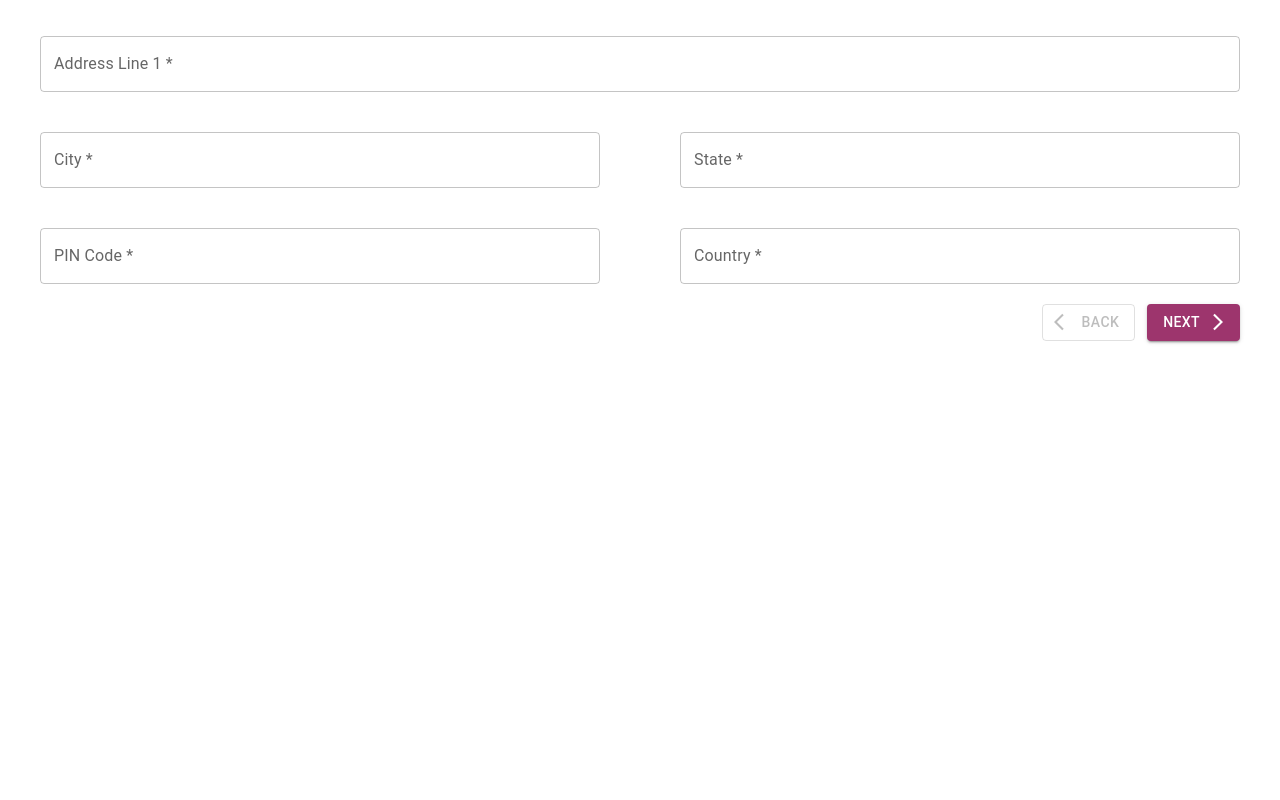
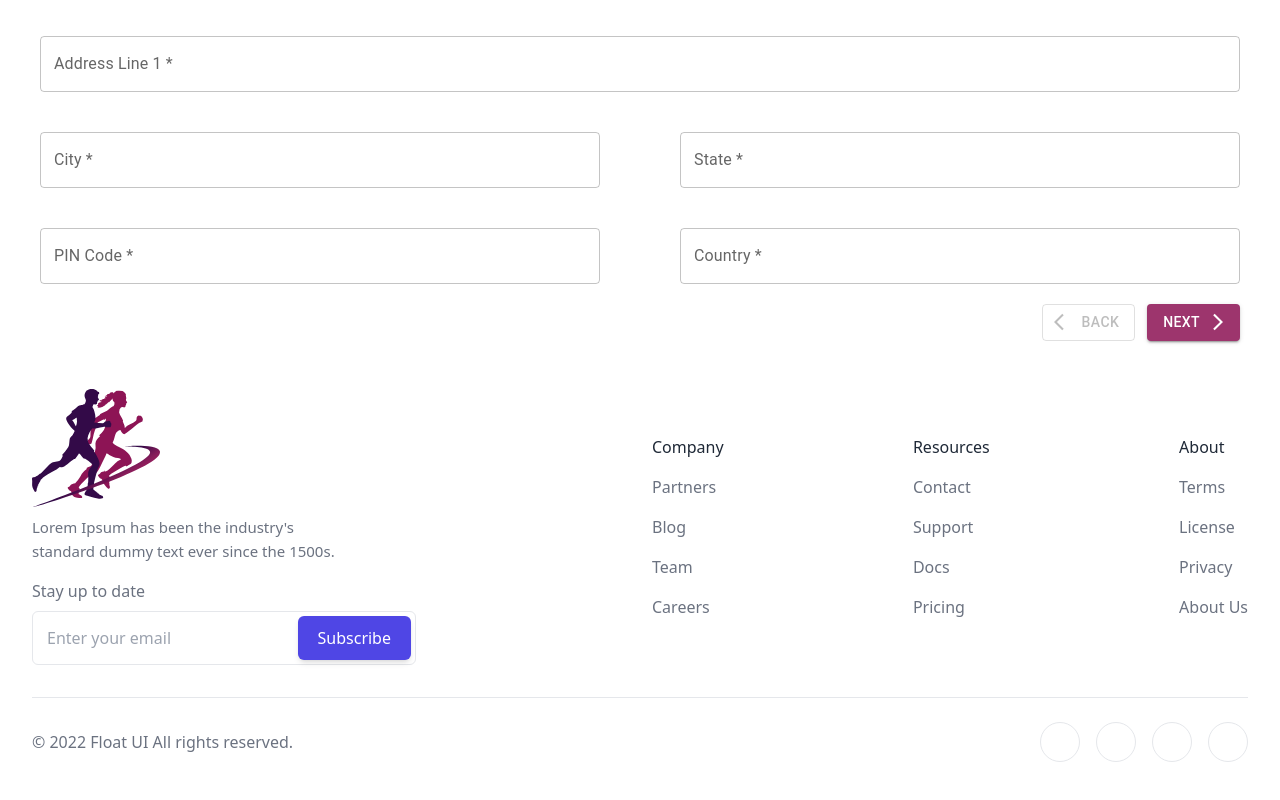
Before and after one commit to tomsabu444/Pala-Marathon-Website, a React (Vite) app in the folder client/: page /register in a window 1280 px wide. Shown: the part 1240-2040 px from the top of the page. Before the commit the page ends 1609 px from the top, so only its background shows below. Built offline with nearby package versions, Linux system fonts and the light colour scheme.

Commit message:
Add Footer component to the App for consistent page layout
Including Footer component in the main layout to enhance user experience.
Fixes: #123

```diff
--- a/client/src/App.jsx
+++ b/client/src/App.jsx
@@ -3,6 +3,7 @@ import { BrowserRouter, Route, Routes } from "react-router-dom";
 import HomePage from "./pages/HomePage";
 import Navbar from "./components/Navbar";
 import RegisterPage from "./pages/RegisterPage";
+import Footer from "./components/Footer";
 function App() {
   return (
     <BrowserRouter>
@@ -11,6 +12,7 @@ function App() {
         <Route path="/" element={<HomePage />} />
         <Route path="/register" element={<RegisterPage />} />
       </Routes>
+      <Footer/>
     </BrowserRouter>
   );
 }
--- /dev/null
+++ b/client/src/components/Footer.jsx
@@ -0,0 +1,126 @@
+import React from 'react';
+
+const Footer = () => {
+    const footerNavs = [
+        {
+            label: "Company",
+            items: [
+                { href: '#', name: 'Partners' },
+                { href: '#', name: 'Blog' },
+                { href: '#', name: 'Team' },
+                { href: '#', name: 'Careers' },
+            ],
+        },
+        {
+            label: "Resources",
+            items: [
+                { href: '#', name: 'Contact' },
+                { href: '#', name: 'Support' },
+                { href: '#', name: 'Docs' },
+                { href: '#', name: 'Pricing' },
+            ],
+        },
+        {
+            label: "About",
+            items: [
+                { href: '#', name: 'Terms' },
+                { href: '#', name: 'License' },
+                { href: '#', name: 'Privacy' },
+                { href: '#', name: 'About Us' },
+            ],
+        },
+    ];
+
+    return (
+        <footer className="text-gray-500 bg-white px-4 py-5 max-w-screen-xl mx-auto md:px-8">
+            <div className="gap-6 justify-between md:flex">
+                <div className="flex-1">
+                    <div className="max-w-xs">
+                        <img src="/runninglogo.svg" className="w-32" alt="Logo" />
+                        <p className="leading-relaxed mt-2 text-[15px]">
+                            Lorem Ipsum has been the industry's standard dummy text ever since the 1500s.
+                        </p>
+                    </div>
+                    <form onSubmit={(e) => e.preventDefault()}>
+                        <label className="block pt-4 pb-2">Stay up to date</label>
+                        <div className="max-w-sm flex items-center border rounded-md p-1">
+                            <input
+                                type="email"
+                                placeholder="Enter your email"
+                                className="w-full p-2.5 outline-none"
+                            />
+                            <button
+                                className="p-2.5 rounded-md text-white bg-indigo-600 outline-none shadow-md focus:shadow-none sm:px-5"
+                            >
+                                Subscribe
+                            </button>
+                        </div>
+                    </form>
+                </div>
+                <div className="flex-1 mt-10 space-y-6 items-center justify-between sm:flex md:space-y-0 md:mt-0">
+                    {footerNavs.map((nav, idx) => (
+                        <ul className="space-y-4" key={idx}>
+                            <h4 className="text-gray-800 font-medium">{nav.label}</h4>
+                            {nav.items.map((item, index) => (
+                                <li key={index}>
+                                    <a
+                                        href={item.href}
+                                        className="hover:underline hover:text-indigo-600"
+                                    >
+                                        {item.name}
+                                    </a>
+                                </li>
+                            ))}
+                        </ul>
+                    ))}
+                </div>
+            </div>
+            <div className="mt-8 py-6 border-t items-center justify-between sm:flex">
+                <div className="mt-4 sm:mt-0">
+                    &copy; 2022 Float UI All rights reserved.
+                </div>
+                <div className="mt-6 sm:mt-0">
+                    <ul className="flex items-center space-x-4">
+                        <li className="w-10 h-10 border rounded-full flex items-center justify-center">
+                            <a href="#">
+                                <svg className="svg-icon w-6 h-6 text-blue-400" viewBox="0 0 20 20">
+                                    <path fill="none" d="M18.258,3.266c..."></path>
+                                </svg>
+                            </a>
+                        </li>
+                        <li className="w-10 h-10 border rounded-full flex items-center justify-center">
+                            <a href="#">
+                                <svg className="svg-icon w-6 h-6 text-blue-700" viewBox="0 0 20 20">
+                                    <path fill="none" d="M11.344,5.71c..."></path>
+                                </svg>
+                            </a>
+                        </li>
+                        <li className="w-10 h-10 border rounded-full flex items-center justify-center">
+                            <a href="#">
+                                <svg className="svg-icon w-6 h-6 text-blue-500" viewBox="0 0 20 20">
+                                    <path fill="none" d="M10,2.531c..."></path>
+                                </svg>
+                            </a>
+                        </li>
+                        <li className="w-10 h-10 border rounded-full flex items-center justify-center">
+                            <a href="#">
+                                <svg className="svg-icon w-6 h-6 text-red-600" viewBox="0 0 20 20">
+                                    <path fill="none" d="M9.797,2.214c..."></path>
+                                </svg>
+                            </a>
+                        </li>
+                    </ul>
+                </div>
+            </div>
+            <style jsx>{`
+                .svg-icon path,
+                .svg-icon polygon,
+                .svg-icon rect {
+                    fill: currentColor;
+                }
+            `}</style>
+        </footer>
+    );
+};
+
+export default Footer;
```
